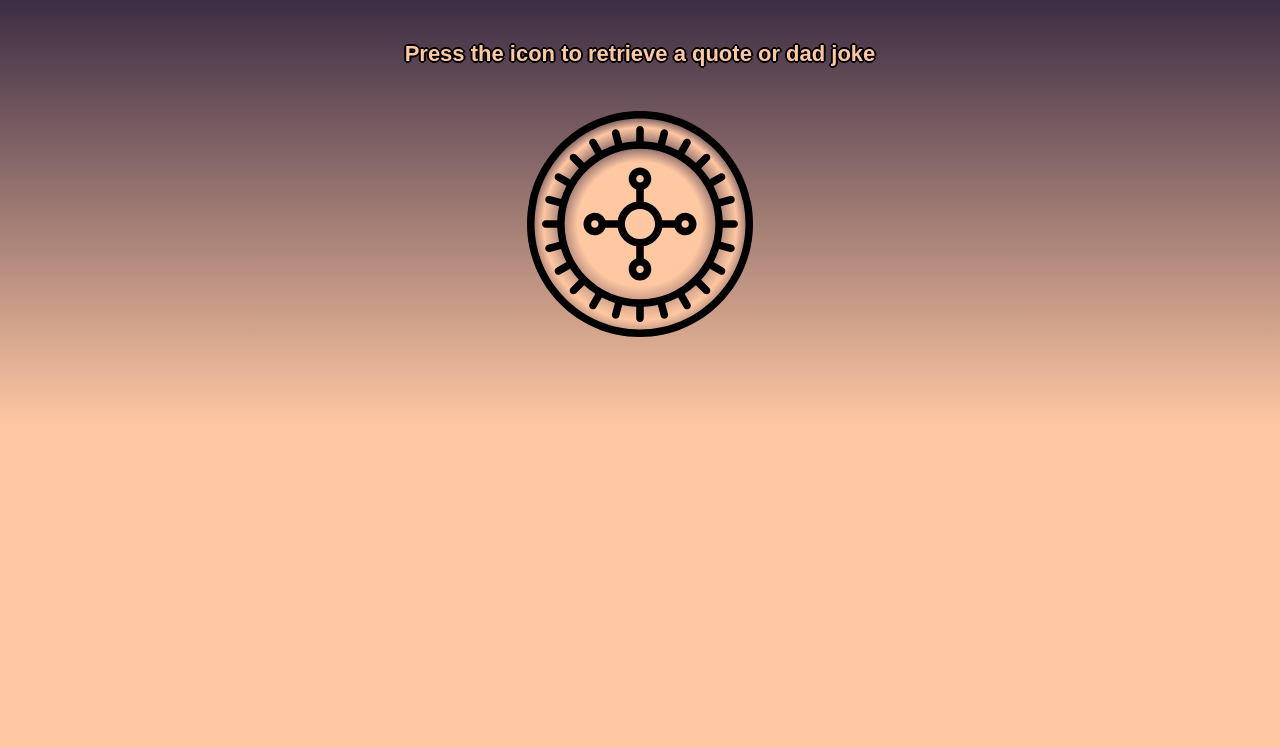
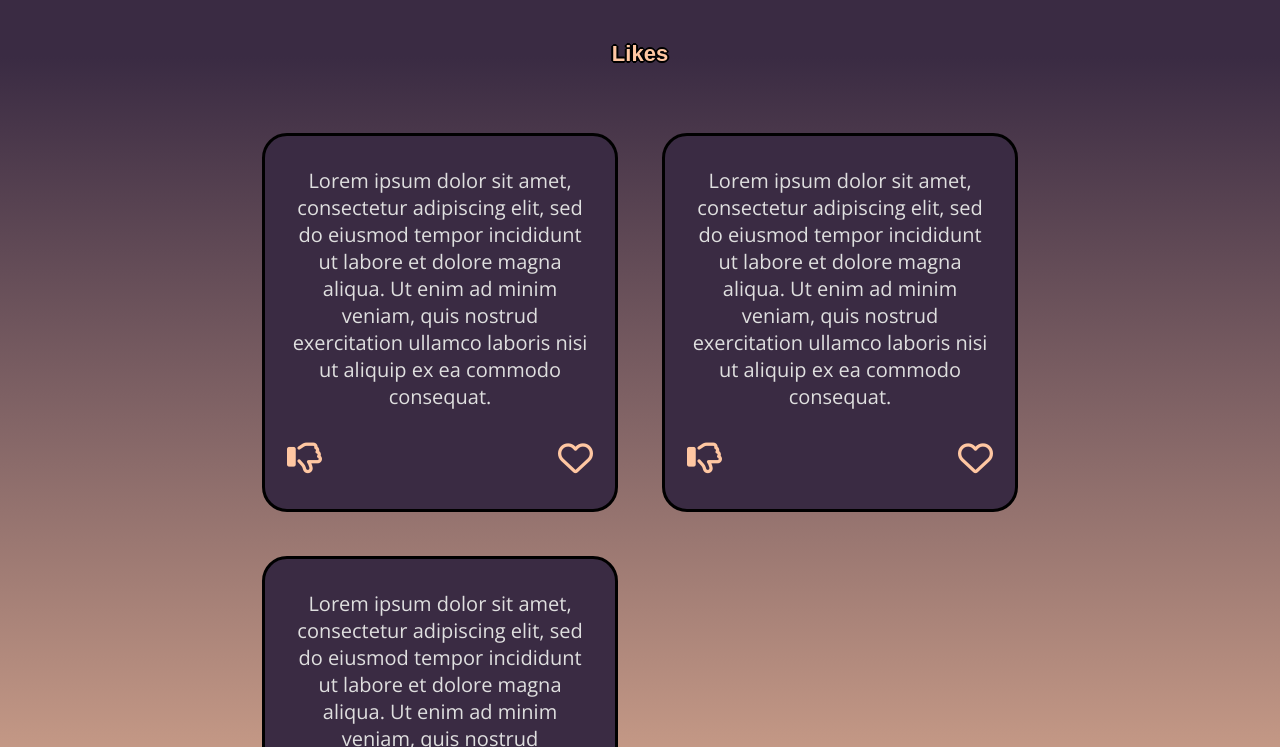
Before and after one commit to ejgilleland/ajax-project, a website: page index.html in a window 1280 px wide. Shown: the part 53-800 px from the top of the page. Drawn offline with nearby package versions, Linux system fonts and the light colour scheme; a web font is replaced by a local one.

Commit message:
Completed initial css styling, using containers with dummy text

```diff
--- a/css/layout.css
+++ b/css/layout.css
@@ -21,6 +21,11 @@
 
 .title {
   font-size: 1.25em;
+}
+
+.response-container,
+.likes-container {
+  margin: 1rem auto;
 }
 
 @media screen and (min-width: 360px) {
@@ -65,10 +70,26 @@
 
   .response-container {
     max-width: 800px;
-    margin: 0 auto;
+    margin: 2rem auto;
+  }
+
+  .likes {
+    display: flex;
+    max-width: 800px;
+    margin: 2rem auto;
+    flex-wrap: wrap;
+  }
+
+  .likes-container {
+    margin: 1rem;
+    flex-basis: calc(50% - 2rem);
   }
 
   .reactions {
     padding: 0.5rem 7rem 1rem 7rem;
   }
+
+  .likes .reactions {
+    padding: 0.5rem 1rem 1rem 1rem;
+  }
 }
--- a/css/styles.css
+++ b/css/styles.css
@@ -85,7 +85,8 @@ main {
   cursor: pointer;
 }
 
-.response-container {
+.response-container,
+.likes-container {
   background-color: #3a2b43;
   color: #dfdfdf;
   border-radius: 25px;
@@ -93,7 +94,8 @@ main {
   font-size: 20px;
 }
 
-.response-content {
+.response-content,
+.likes-content {
   padding: 0.5rem 1rem 0 1rem;
 }
 
--- a/index.html
+++ b/index.html
@@ -25,7 +25,7 @@
       <h1 class="title"><a href="#">Dad Roulette</a></h1>
     </div>
   </header>
-  <main>
+  <main class="hidden">
     <h4 class="page-heading">Press the icon to retrieve a quote or dad joke</h4>
     <div class="roulette-container">
       <img class="roulette" src="/images/roulette-svgrepo-com.svg" alt="roulette icon, please press!!">
@@ -40,6 +40,47 @@
       </div>
     </div>
   </main>
+  <main>
+    <h4 class="page-heading">Likes</h4>
+    <div class="likes">
+      <div class="likes-container">
+        <p class="likes-content">
+          Lorem ipsum dolor sit amet, consectetur adipiscing elit, sed do eiusmod tempor incididunt ut labore et dolore magna
+          aliqua. Ut enim ad minim veniam, quis nostrud exercitation ullamco laboris nisi ut aliquip ex ea commodo consequat.
+        </p>
+        <div class="reactions">
+          <i class="far fa-thumbs-down empty-thumb"></i>
+          <i class="fas fa-thumbs-down full-thumb hidden"></i>
+          <i class="far fa-heart empty-heart"></i>
+          <i class="fas fa-heart full-heart hidden"></i>
+        </div>
+      </div>
+      <div class="likes-container">
+        <p class="likes-content">
+          Lorem ipsum dolor sit amet, consectetur adipiscing elit, sed do eiusmod tempor incididunt ut labore et dolore magna
+          aliqua. Ut enim ad minim veniam, quis nostrud exercitation ullamco laboris nisi ut aliquip ex ea commodo consequat.
+        </p>
+        <div class="reactions">
+          <i class="far fa-thumbs-down empty-thumb"></i>
+          <i class="fas fa-thumbs-down full-thumb hidden"></i>
+          <i class="far fa-heart empty-heart"></i>
+          <i class="fas fa-heart full-heart hidden"></i>
+        </div>
+      </div>
+      <div class="likes-container">
+        <p class="likes-content">
+          Lorem ipsum dolor sit amet, consectetur adipiscing elit, sed do eiusmod tempor incididunt ut labore et dolore magna
+          aliqua. Ut enim ad minim veniam, quis nostrud exercitation ullamco laboris nisi ut aliquip ex ea commodo consequat.
+        </p>
+        <div class="reactions">
+          <i class="far fa-thumbs-down empty-thumb"></i>
+          <i class="fas fa-thumbs-down full-thumb hidden"></i>
+          <i class="far fa-heart empty-heart"></i>
+          <i class="fas fa-heart full-heart hidden"></i>
+        </div>
+      </div>
+    </div>
+  </main>
   <script src="https://cdnjs.cloudflare.com/ajax/libs/gsap/3.6.1/gsap.min.js"></script>
   <script src="https://cdnjs.cloudflare.com/ajax/libs/gsap/3.6.1/CSSRulePlugin.min.js"></script>
   <script src="js/data.js"></script>
```
